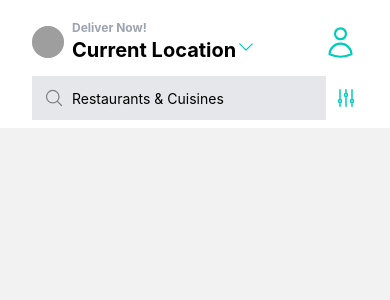
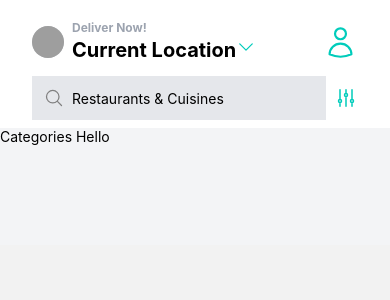
Before and after one commit to koomekevo/fetchry, a React Native app: screen /Home in a window 390 px wide. Shown: the top 300 px of the page. Built offline with nearby package versions, Linux system fonts and the light colour scheme; grey boxes are pictures that could not be loaded.

Commit message:
Add contentContainerStyle

```diff
--- a/components/categories.js
+++ b/components/categories.js
@@ -1,12 +1,12 @@
 import { View, Text } from 'react-native'
 import React from 'react'
 
-const categories = () => {
+const Categories = () => {
   return (
     <View>
-      <Text>categories</Text>
+      <Text>Categories Hello</Text>
     </View>
   )
 }
 
-export default categories
+export default Categories
--- a/screens/HomeScreen.js
+++ b/screens/HomeScreen.js
@@ -8,6 +8,7 @@ import {
   MagnifyingGlassIcon,
   AdjustmentsVerticalIcon,
 } from "react-native-heroicons/outline";
+import Categories from "../components/categories";
 
 const HomeScreen = () => {
     const navigation = useNavigation();
@@ -48,8 +49,11 @@ const HomeScreen = () => {
         </View>
 
         {/* Body */}
-        <ScrollView>
+        <ScrollView className="bg-gray-100" contentContainerStyle={{
+          paddingBottom: 100,
+        }}>
             {/* Categories */}
+            <Categories />
 
             {/* Featured Rows */}
         </ScrollView>
```
